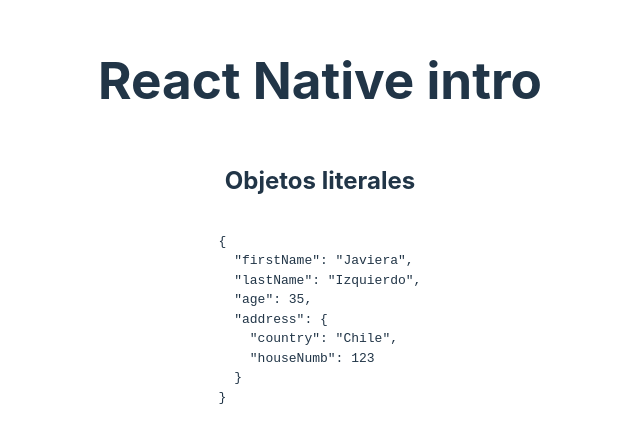
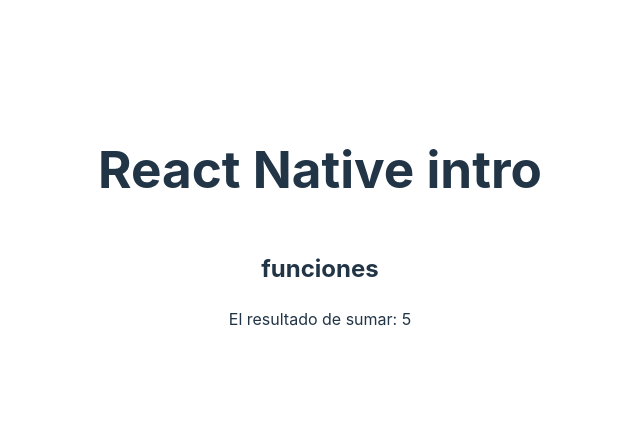
Before and after one commit to javieraizq88/react-native, a React (Vite) app in the folder 01-react-base/: page / in a window 1280 px wide. Shown: the part 181-624 px from the top of the page, without its empty margins (320-960 px from the left). Built offline with nearby package versions, Linux system fonts and the light colour scheme.

Commit message:
funciones basicas

```diff
--- a/01-react-base/src/App.tsx
+++ b/01-react-base/src/App.tsx
@@ -1,4 +1,4 @@
-import { BasicTypes, ObjectLiterals } from "./typescript"
+import { BasicFunctions, BasicTypes, ObjectLiterals } from "./typescript"
 
 function App() {
 
@@ -8,7 +8,9 @@
 
 
       {/* <BasicTypes /> */}
-      <ObjectLiterals />
+      {/* <ObjectLiterals /> */}
+      <BasicFunctions />
+
     </main>
   )
 }
--- /dev/null
+++ b/01-react-base/src/typescript/BasicFunctions.tsx
@@ -0,0 +1,15 @@
+export const BasicFunctions = () => {
+
+const sumar = ( a: number, b: number): string => {
+    return (a + b).toString();
+}
+
+
+        return(
+            <>
+             <h2>funciones</h2>
+             <span>El resultado de sumar: { sumar(2, 3) } </span>
+
+            </>
+        )
+    }
--- a/01-react-base/src/typescript/index.ts
+++ b/01-react-base/src/typescript/index.ts
@@ -1,2 +1,3 @@
 export * from './BasicTypes';
 export * from './ObjectLiterals'
+export * from './BasicFunctions'
```
